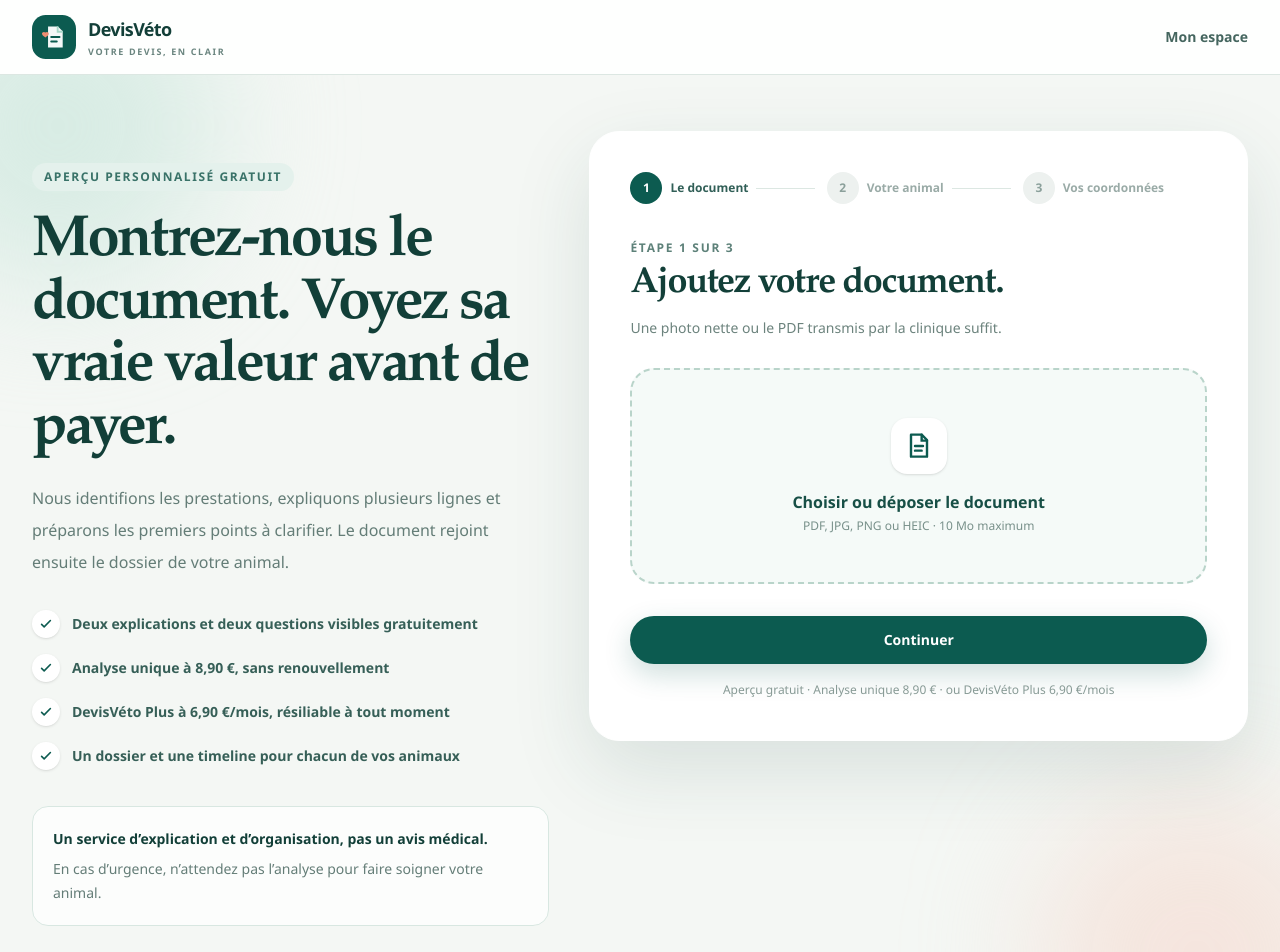
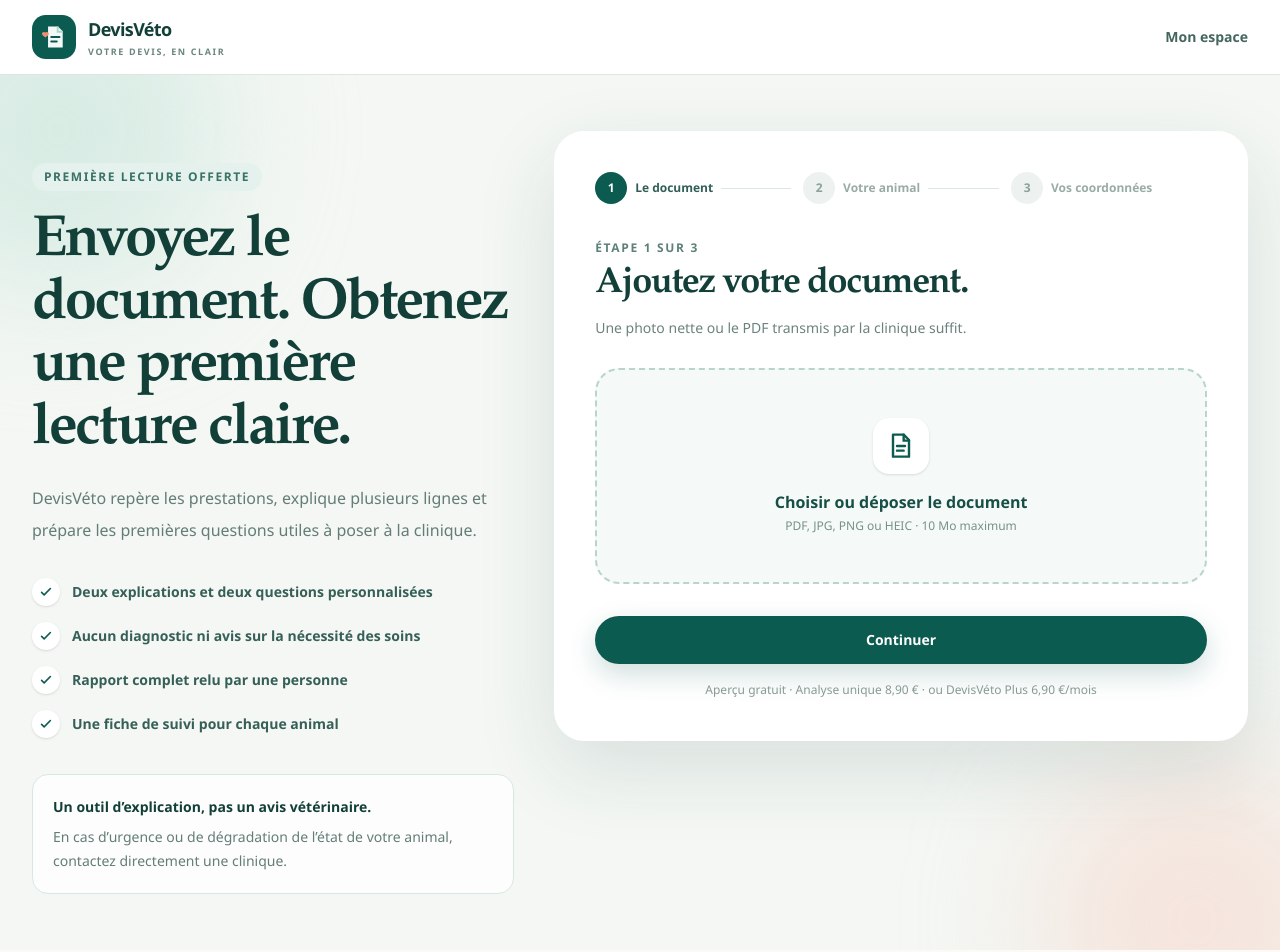
Before and after one commit to Noskarant/DevisV-to, a Next.js app: page /analyser in a window 1280 px wide. Shown: the top 952 px of the page. Built offline with nearby package versions, Linux system fonts and the light colour scheme.

Commit message:
Recentre le parcours d’analyse sur la valeur immédiate

```diff
--- a/src/app/analyser/page.tsx
+++ b/src/app/analyser/page.tsx
@@ -23,8 +23,8 @@
 }
 
 export const metadata = {
-  title: "Analyser gratuitement mon devis — DevisVéto",
-  description: "Envoyez votre document et découvrez un aperçu personnalisé avant de choisir votre formule.",
+  title: "Comprendre un document vétérinaire — DevisVéto",
+  description: "Déposez un devis ou une facture vétérinaire et obtenez une première lecture claire et personnalisée.",
 };
 
 export default async function AnalyserPage({
@@ -77,22 +77,22 @@
         <div className="pointer-events-none absolute left-[-8%] top-[-12%] h-80 w-80 rounded-full bg-[#cfe8df]/75 blur-3xl" />
         <div className="pointer-events-none absolute bottom-[-15%] right-[-6%] h-80 w-80 rounded-full bg-[#f6d0c3]/45 blur-3xl" />
 
-        <div className="relative mx-auto grid max-w-7xl gap-10 lg:grid-cols-[0.88fr_1.12fr] lg:items-start">
+        <div className="relative mx-auto grid max-w-7xl gap-10 lg:grid-cols-[0.82fr_1.18fr] lg:items-start">
           <aside className="pt-3 lg:sticky lg:top-10 lg:pt-8">
-            <div className="inline-flex rounded-full bg-[#e4f1ec] px-3 py-1.5 text-xs font-extrabold uppercase tracking-[0.13em] text-[#397268]">Aperçu personnalisé gratuit</div>
+            <div className="inline-flex rounded-full bg-[#e4f1ec] px-3 py-1.5 text-xs font-extrabold uppercase tracking-[0.13em] text-[#397268]">Première lecture offerte</div>
             <h1 className="mt-5 max-w-xl font-serif text-4xl font-semibold leading-[1.08] tracking-[-0.045em] text-[#123f38] sm:text-5xl lg:text-[58px]">
-              Montrez-nous le document. Voyez sa vraie valeur avant de payer.
+              Envoyez le document. Obtenez une première lecture claire.
             </h1>
             <p className="mt-5 max-w-lg text-base leading-8 text-[#647d77]">
-              Nous identifions les prestations, expliquons plusieurs lignes et préparons les premiers points à clarifier. Le document rejoint ensuite le dossier de votre animal.
+              DevisVéto repère les prestations, explique plusieurs lignes et prépare les premières questions utiles à poser à la clinique.
             </p>
 
             <div className="mt-8 space-y-4">
               {[
-                "Deux explications et deux questions visibles gratuitement",
-                "Analyse unique à 8,90 €, sans renouvellement",
-                "DevisVéto Plus à 6,90 €/mois, résiliable à tout moment",
-                "Un dossier et une timeline pour chacun de vos animaux",
+                "Deux explications et deux questions personnalisées",
+                "Aucun diagnostic ni avis sur la nécessité des soins",
+                "Rapport complet relu par une personne",
+                "Une fiche de suivi pour chaque animal",
               ].map((item) => (
                 <div key={item} className="flex items-center gap-3 text-sm font-semibold text-[#365f57]">
                   <span className="flex h-7 w-7 shrink-0 items-center justify-center rounded-full bg-white text-[#0c5b50] shadow-sm"><CheckIcon /></span>
@@ -102,8 +102,8 @@
             </div>
 
             <div className="mt-9 rounded-2xl border border-[#d8e7e1] bg-white/75 p-5 text-sm leading-6 text-[#647d77]">
-              <p className="font-bold text-[#123f38]">Un service d’explication et d’organisation, pas un avis médical.</p>
-              <p className="mt-1.5">En cas d’urgence, n’attendez pas l’analyse pour faire soigner votre animal.</p>
+              <p className="font-bold text-[#123f38]">Un outil d’explication, pas un avis vétérinaire.</p>
+              <p className="mt-1.5">En cas d’urgence ou de dégradation de l’état de votre animal, contactez directement une clinique.</p>
             </div>
           </aside>
 
```
